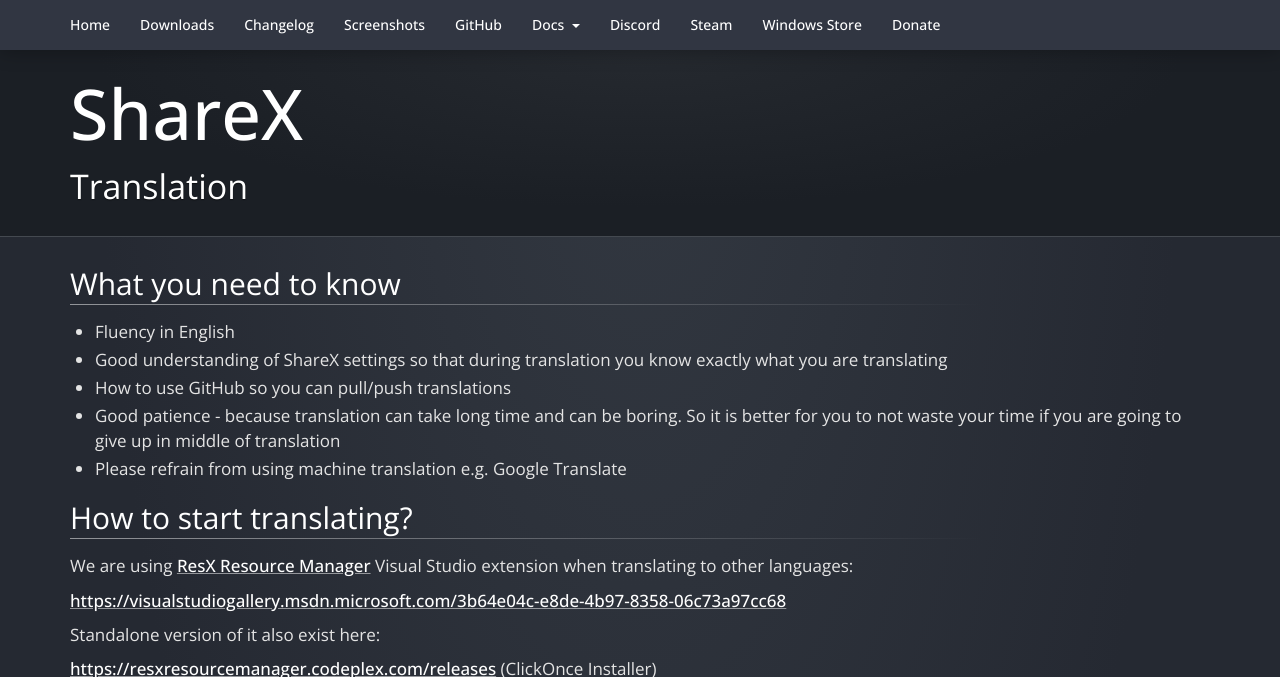
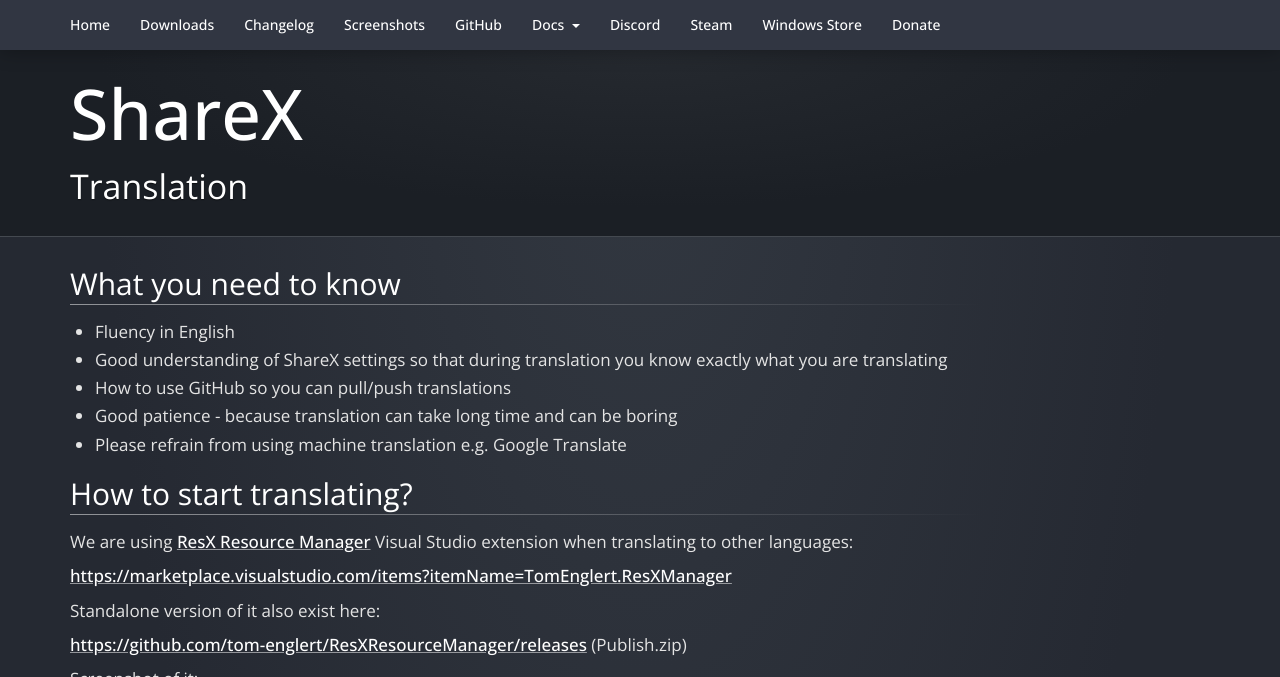
Before and after one commit to ShareX/sharex.github.io, a Jekyll site: the page built from docs/translation.md, in a window 1280 px wide and 900 px high, cut to the strip 0-677 px from the top of the window. Built offline with Jekyll 4.4.1, drawn with Linux system fonts in a browser that asks for light colours; nearby versions of some CDN libraries.

Commit message:
Update translation page

```diff
--- a/docs/translation.md
+++ b/docs/translation.md
@@ -8,18 +8,18 @@
 * Fluency in English
 * Good understanding of ShareX settings so that during translation you know exactly what you are translating
 * How to use GitHub so you can pull/push translations
-* Good patience - because translation can take long time and can be boring. So it is better for you to not waste your time if you are going to give up in middle of translation
+* Good patience - because translation can take long time and can be boring
 * Please refrain from using machine translation e.g. Google Translate
 
 ## How to start translating?
 
-We are using [ResX Resource Manager](https://resxresourcemanager.codeplex.com/) Visual Studio extension when translating to other languages:
+We are using [ResX Resource Manager](https://github.com/tom-englert/ResXResourceManager) Visual Studio extension when translating to other languages:
 
-[https://visualstudiogallery.msdn.microsoft.com/3b64e04c-e8de-4b97-8358-06c73a97cc68](https://visualstudiogallery.msdn.microsoft.com/3b64e04c-e8de-4b97-8358-06c73a97cc68)
+[https://marketplace.visualstudio.com/items?itemName=TomEnglert.ResXManager](https://marketplace.visualstudio.com/items?itemName=TomEnglert.ResXManager)
 
 Standalone version of it also exist here:
 
-[https://resxresourcemanager.codeplex.com/releases](https://resxresourcemanager.codeplex.com/releases) (ClickOnce Installer)
+[https://github.com/tom-englert/ResXResourceManager/releases](https://github.com/tom-englert/ResXResourceManager/releases) (Publish.zip)
 
 Screenshot of it:
 
```
